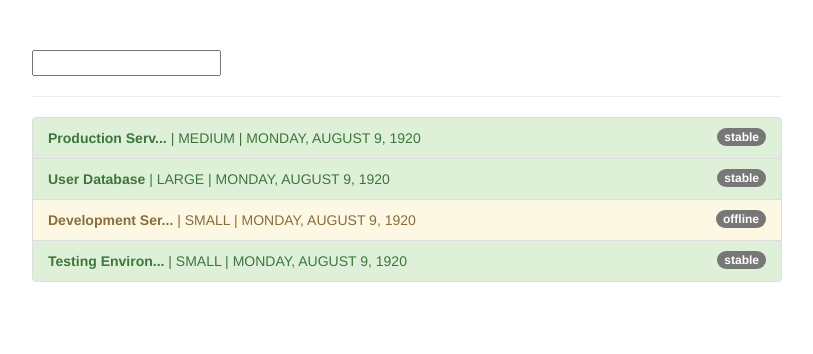
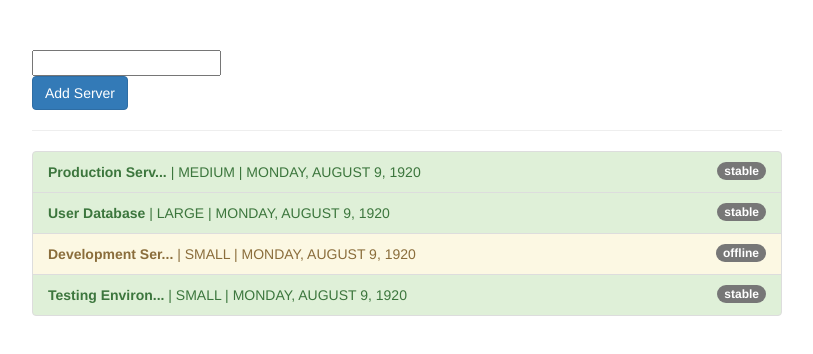
Before and after one commit to samuelcpedro/pipes-start, an Angular app: page / in a window 1280 px wide. Shown: the top 354 px of the page, without its empty margins (233-1046 px from the left). Built offline with nearby package versions, Linux system fonts and the light colour scheme.

Commit message:
Pure and Impure Pipes (or: How to "fix" the Filter Pipe)
Pure and Impure Pipes (or: How to "fix" the Filter Pipe)
Section 17, Lecture 235

```diff
--- a/src/app/app.component.html
+++ b/src/app/app.component.html
@@ -2,6 +2,8 @@
   <div class="row">
     <div class="col-xs-12 col-sm-10 col-md-8 col-sm-offset-1 col-md-offset-2">
       <input type="text" name="" id="" [(ngModel)]="filteredStatus">
+      <br>
+      <button class="btn btn-primary" (click)="onAddServer()">Add Server</button>
       <hr>
       <ul class="list-group">
         <li
--- a/src/app/app.component.ts
+++ b/src/app/app.component.ts
@@ -43,4 +43,13 @@ export class AppComponent {
       'list-group-item-danger': server.status === 'critical'
     };
   }
+
+  onAddServer() {
+    this.servers.push({
+      instanceType: 'small',
+      name: 'Testing Environment Server',
+      status: 'stable',
+      started: new Date(15, 1, 2017)
+    });
+  }
 }
--- a/src/app/filter.pipe.ts
+++ b/src/app/filter.pipe.ts
@@ -1,7 +1,13 @@
 import { Pipe, PipeTransform } from '@angular/core';
 
 @Pipe({
-  name: 'filter'
+  name: 'filter',
+  pure: false
+  /**
+   * pure: false
+   * will make sure that whenever we change data on the page our pipe is
+   * recalculated you could say. So this might lead to performance issues.
+   **/
 })
 export class FilterPipe implements PipeTransform {
 
```
